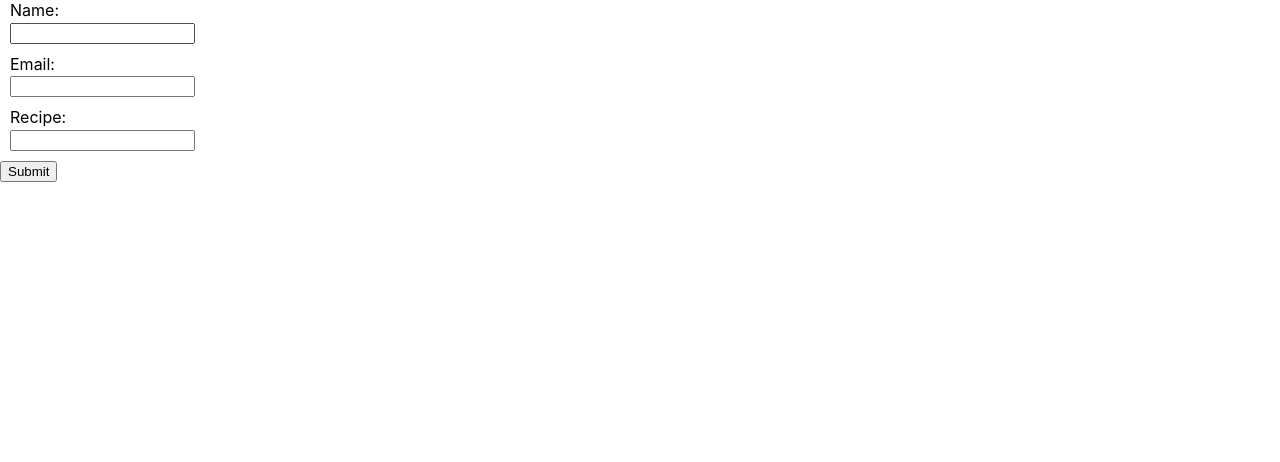
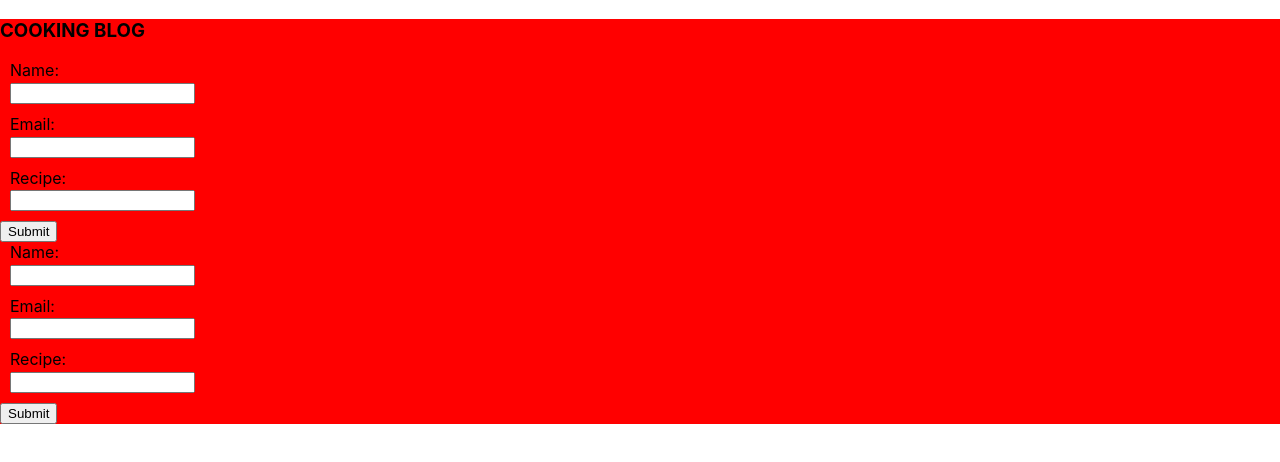
Before and after one commit to tree-hugger722/cooking-blog-react, a React (Create React App) app: page / in a window 1280 px wide. Shown: the top 462 px of the page. Built offline with nearby package versions, Linux system fonts and the light colour scheme.

Commit message:
basic layout

```diff
--- a/src/App.js
+++ b/src/App.js
@@ -1,53 +1,18 @@
-import React, { Component } from "react";
+import React from "react";
+
+import RecipeForm, { COOKING_BLOG_TITLE } from "./Components/RecipeForm";
+import HomeLayout from "./Layouts";
+
 import "./App.css";
 
-class FormElement extends Component {
-  constructor(props) {
-    super(props);
-    this.state = { value: "" };
-    this.handleChange = this.handleChange.bind(this);
-  }
-
-  handleChange(event) {
-    this.setState({ value: event.target.value });
-  }
-
-  render() {
-    return (
-      <label className="form-element">
-        <p>{this.props.name}</p>
-        <input
-          type="text"
-          value={this.state.value}
-          onChange={this.handleChange}
-        />
-      </label>
-    );
-  }
+function App() {
+  return (
+    <HomeLayout>
+      <h3>{COOKING_BLOG_TITLE}</h3>
+      <RecipeForm />
+      <RecipeForm />
+    </HomeLayout>
+  );
 }
 
-class SuggestRecipesForm extends Component {
-  constructor(props) {
-    super(props);
-    this.state = { value: "" };
-    this.handleSubmit = this.handleSubmit.bind(this);
-  }
-
-  handleSubmit(event) {
-    /*alert("A name was submitted: " + this.state.value);*/
-    event.preventDefault();
-  }
-
-  render() {
-    return (
-      <form className="form" onSubmit={this.handleSubmit}>
-        <FormElement name="Name:" />
-        <FormElement name="Email:" />
-        <FormElement name="Recipe:" />
-        <input className="submit" type="submit" value="Submit" />
-      </form>
-    );
-  }
-}
-
-export default SuggestRecipesForm;
+export default App;
--- /dev/null
+++ b/src/Components/RecipeForm/FormElement.js
@@ -0,0 +1,30 @@
+import React, { Component } from "react";
+
+export const COOKING_BLOG_TITLE = "COOKING BLOG";
+
+class FormElement extends Component {
+  constructor(props) {
+    super(props);
+    this.state = { value: "" };
+    this.handleChange = this.handleChange.bind(this);
+  }
+
+  handleChange(event) {
+    this.setState({ value: event.target.value });
+  }
+
+  render() {
+    return (
+      <label className="form-element">
+        <p>{this.props.name}</p>
+        <input
+          type="text"
+          value={this.state.value}
+          onChange={this.handleChange}
+        />
+      </label>
+    );
+  }
+}
+
+export default FormElement;
--- /dev/null
+++ b/src/Components/RecipeForm/SuggestRecipesForm.js
@@ -0,0 +1,30 @@
+import React, { Component } from "react";
+import FormElement from "./FormElement";
+
+export const COOKING_BLOG_TITLE = "COOKING BLOG";
+
+class SuggestRecipesForm extends Component {
+  constructor(props) {
+    super(props);
+    this.state = { value: "" };
+    this.handleSubmit = this.handleSubmit.bind(this);
+  }
+
+  handleSubmit(event) {
+    /*alert("A name was submitted: " + this.state.value);*/
+    event.preventDefault();
+  }
+
+  render() {
+    return (
+      <form className="form" onSubmit={this.handleSubmit}>
+        <FormElement name="Name:" />
+        <FormElement name="Email:" />
+        <FormElement name="Recipe:" />
+        <input className="submit" type="submit" value="Submit" />
+      </form>
+    );
+  }
+}
+
+export default SuggestRecipesForm;
--- /dev/null
+++ b/src/Components/RecipeForm/index.js
@@ -0,0 +1,4 @@
+import SuggestRecipesForm, { COOKING_BLOG_TITLE } from "./SuggestRecipesForm";
+
+export { COOKING_BLOG_TITLE };
+export default SuggestRecipesForm;
--- /dev/null
+++ b/src/Layouts/Home.css
@@ -0,0 +1,3 @@
+.Home {
+  background-color: red;
+}
--- /dev/null
+++ b/src/Layouts/Home.js
@@ -0,0 +1,7 @@
+import React from "react";
+
+import "./Home.css";
+
+export default function HomeLayout({ children }) {
+  return <div className="Home">{children}</div>;
+}
--- /dev/null
+++ b/src/Layouts/index.js
@@ -0,0 +1,3 @@
+import HomeLayout from "./Home";
+
+export default HomeLayout;
```
Also changed, not shown: 1 other file (tests, documents, lock files or other folders).
